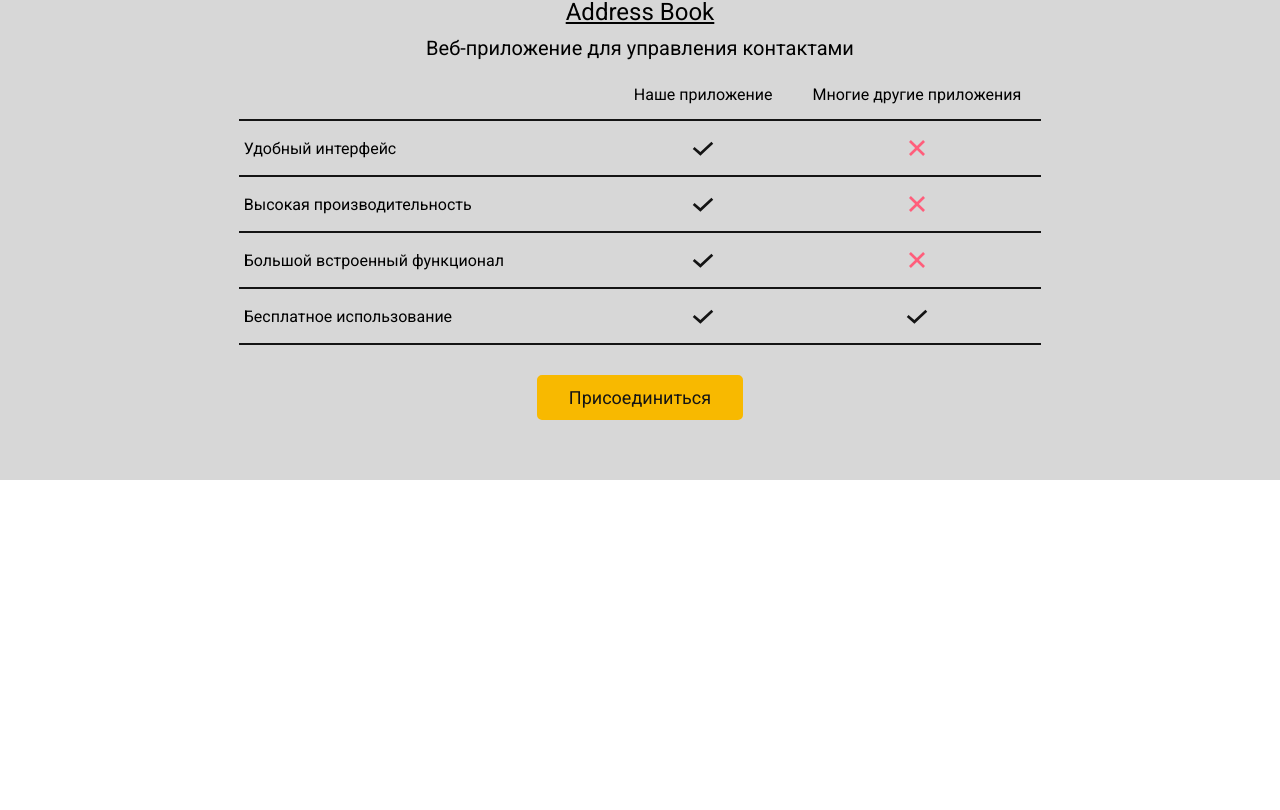
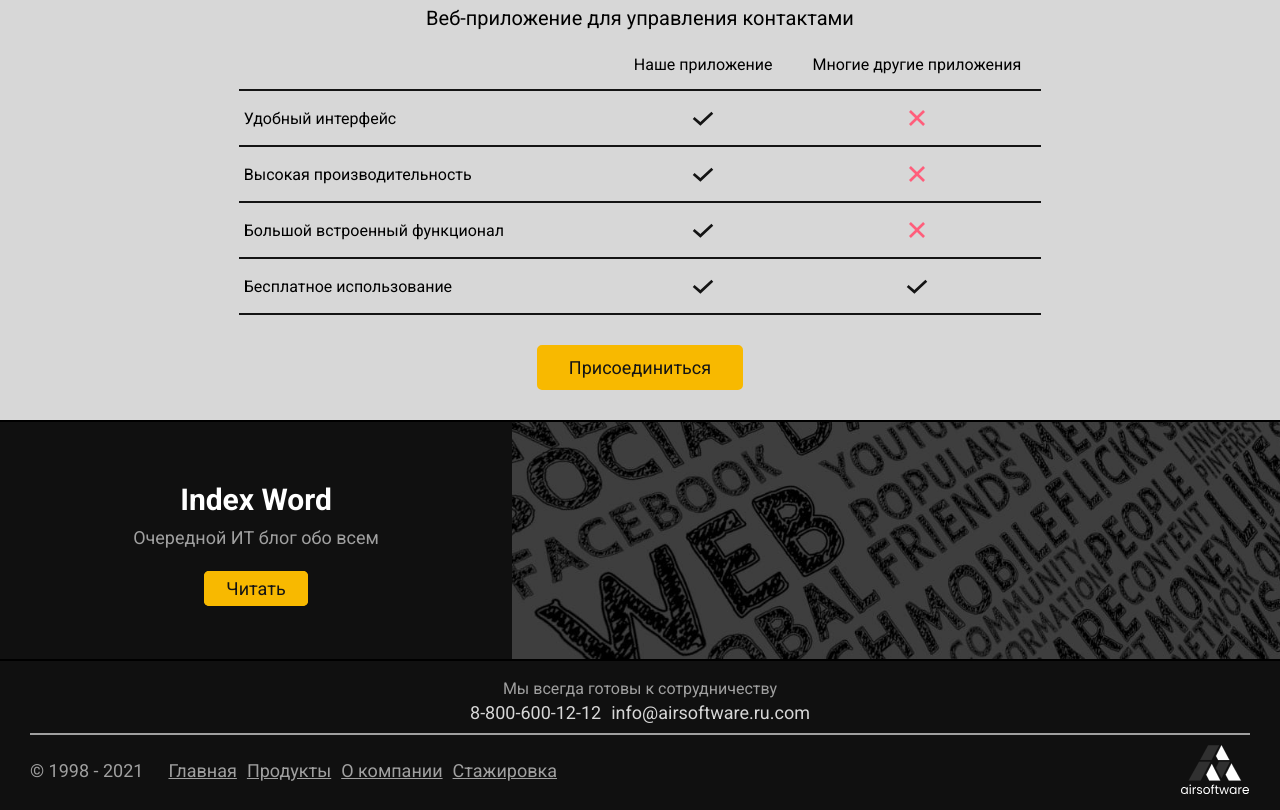
Before and after one commit to kadonomaro/airsoftware-spa, a Vue app: page / in a window 1280 px wide. Shown: the part 2645-3455 px from the top of the page. Before the commit the page ends 3125 px from the top, so only its background shows below. Built offline with nearby package versions, Linux system fonts and the light colour scheme.

Commit message:
feat: add footer and blog-subscribe components

```diff
--- a/src/App.vue
+++ b/src/App.vue
@@ -2,9 +2,10 @@
     import { metaInfo } from "@/libs/MetaInfo";
     import AppHeader from "./components/AppHeader";
     import AppModal from "@/components/AppModal";
+    import AppFooter from "@/components/AppFooter";
 
     export default {
-        components: { AppModal, AppHeader },
+        components: { AppFooter, AppModal, AppHeader },
         metaInfo() {
             return metaInfo.get("home");
         },
@@ -16,5 +17,6 @@
         <app-header></app-header>
         <router-view />
         <app-modal></app-modal>
+        <app-footer></app-footer>
     </div>
 </template>
--- /dev/null
+++ b/src/components/AppFooter.vue
@@ -0,0 +1,155 @@
+<script>
+    import AppLogo from "@/components/AppLogo";
+    export default {
+        name: "AppFooter",
+        components: { AppLogo },
+        computed: {
+            currentYear() {
+                return new Date().getFullYear();
+            },
+            routes() {
+                return [
+                    { title: "Главная", name: "Home" },
+                    { title: "Продукты", name: "Products" },
+                    { title: "О компании", name: "About" },
+                    { title: "Стажировка", name: "Internship" },
+                ];
+            },
+        },
+    };
+</script>
+
+<template>
+    <footer class="page-footer">
+        <div class="page-footer__top">
+            <span class="page-footer__text">Мы всегда готовы к сотрудничеству</span>
+            <a class="page-footer__phone" href="tel:88006001212">8-800-600-12-12</a>
+            <a class="page-footer__email" href="mailto:info@airsoftware.ru.com">
+                info@airsoftware.ru.com
+            </a>
+        </div>
+        <div class="page-footer__bottom">
+            <span class="page-footer__year">© 1998 - {{ currentYear }}</span>
+            <div class="page-footer__nav">
+                <nav class="footer-nav">
+                    <ul class="footer-nav__list">
+                        <li
+                            class="footer-nav__item"
+                            v-for="(route, index) in routes"
+                            :key="index"
+                        >
+                            <router-link :to="{ name: route.name }" class="footer-nav__link">
+                                {{ route.title }}
+                            </router-link>
+                        </li>
+                    </ul>
+                </nav>
+            </div>
+            <div class="page-footer__logo">
+                <app-logo></app-logo>
+            </div>
+        </div>
+    </footer>
+</template>
+
+<style lang="scss">
+    .page-footer {
+        padding: 10px 30px 5px;
+        color: $color-medium-gray;
+        font-size: 18px;
+        background-color: $color-darkest;
+        &__top {
+            padding: 10px 0;
+            border-bottom: 2px solid $color-medium-gray;
+            text-align: center;
+        }
+        &__text {
+            display: block;
+            margin-bottom: 5px;
+            font-size: 16px;
+            line-height: 1;
+        }
+        &__phone,
+        &__email {
+            display: inline-block;
+            margin: 0 5px;
+            font-size: 18px;
+            color: $color-light-gray;
+            text-decoration: none;
+            transition: color 0.1s ease-in;
+            &:hover,
+            &:focus {
+                color: darken($color-light-gray, 10%);
+            }
+        }
+        &__bottom {
+            display: flex;
+            align-items: center;
+            padding: 10px 0;
+        }
+        &__year {
+            margin-right: 25px;
+        }
+        &__nav {
+            margin-right: auto;
+        }
+        &__logo {
+            max-width: 70px;
+        }
+    }
+
+    .footer-nav {
+        &__list {
+            display: flex;
+            margin: 0;
+            padding: 0;
+            list-style: none;
+        }
+        &__item {
+            &:not(:last-child) {
+                margin-right: 10px;
+            }
+        }
+        &__link {
+            color: inherit;
+            transition: color 0.1s ease-in;
+            &:hover,
+            &:focus {
+                color: #ffffff;
+            }
+        }
+    }
+
+    @media (max-width: $mobile-large) {
+        .page-footer {
+            padding: 5px 10px;
+            &__bottom {
+                justify-content: space-between;
+                flex-wrap: wrap;
+            }
+            &__year,
+            &__nav,
+            &__logo {
+                margin: 0 5px;
+            }
+            &__nav {
+                margin-bottom: 10px;
+            }
+            &__year {
+                order: 2;
+                text-align: center;
+            }
+        }
+
+        .footer-nav {
+            &__list {
+                display: block;
+            }
+            &__link {
+                display: block;
+                padding-bottom: 10px;
+                font-size: 16px;
+            }
+        }
+    }
+</style>
--- /dev/null
+++ b/src/components/BlogSubscribe.vue
@@ -0,0 +1,73 @@
+<script>
+    export default {
+        name: "BlogSubscribe",
+    };
+</script>
+
+<template>
+    <section class="blog">
+        <div class="blog__text">
+            <h2 class="blog__title">Index Word</h2>
+            <span class="blog__subtitle">Очередной ИТ блог обо всем</span>
+            <a
+                class="base-button base-button--small blog__link"
+                href="https://index-word.web.app/"
+                rel="noopener noreferrer"
+                target="_blank"
+                >Читать</a
+            >
+        </div>
+    </section>
+</template>
+
+<style lang="scss">
+    .blog {
+        position: relative;
+        color: #ffffff;
+        background-color: $color-darkest;
+        border: solid #000000;
+        border-width: 2px 0 2px 0;
+        &::before {
+            content: "";
+            position: absolute;
+            left: 40%;
+            right: 0;
+            height: 100%;
+            background-image: url("~@/assets/images/social-media.jpg");
+            background-repeat: no-repeat;
+            background-size: cover;
+        }
+        &__text {
+            position: relative;
+            z-index: 5;
+            max-width: 40%;
+            padding: 60px 10px;
+            text-align: center;
+            box-sizing: border-box;
+        }
+        &__title {
+            margin: 0 0 10px;
+            font-size: 30px;
+        }
+        &__subtitle {
+            display: block;
+            margin-bottom: 30px;
+            color: $color-medium-gray;
+            font-size: 18px;
+        }
+        &__link {
+            text-decoration: none;
+        }
+    }
+
+    @media (max-width: $mobile-large) {
+        .blog {
+            &::before {
+                left: 0;
+            }
+            &__text {
+                max-width: 100%;
+            }
+        }
+    }
+</style>
--- a/src/components/HomeProducts.vue
+++ b/src/components/HomeProducts.vue
@@ -9,7 +9,7 @@
 </script>
 
 <template>
-    <div class="products section">
+    <div class="products">
         <div class="container">
             <div class="products__inner">
                 <div class="products__tabs">
--- a/src/pages/Home.vue
+++ b/src/pages/Home.vue
@@ -5,10 +5,18 @@
     import HomeClients from "@/components/HomeClients";
     import HomeAbout from "@/components/HomeAbout";
     import HomeProducts from "@/components/HomeProducts";
+    import BlogSubscribe from "@/components/BlogSubscribe";
 
     export default {
         name: "Home",
-        components: { HomeProducts, HomeAbout, HomeClients, SectionWrapper, HomeHero },
+        components: {
+            BlogSubscribe,
+            HomeProducts,
+            HomeAbout,
+            HomeClients,
+            SectionWrapper,
+            HomeHero,
+        },
         metaInfo() {
             return metaInfo.get("home");
         },
@@ -41,5 +49,7 @@
         >
             <home-products></home-products>
         </section-wrapper>
+
+        <blog-subscribe></blog-subscribe>
     </div>
 </template>
```
